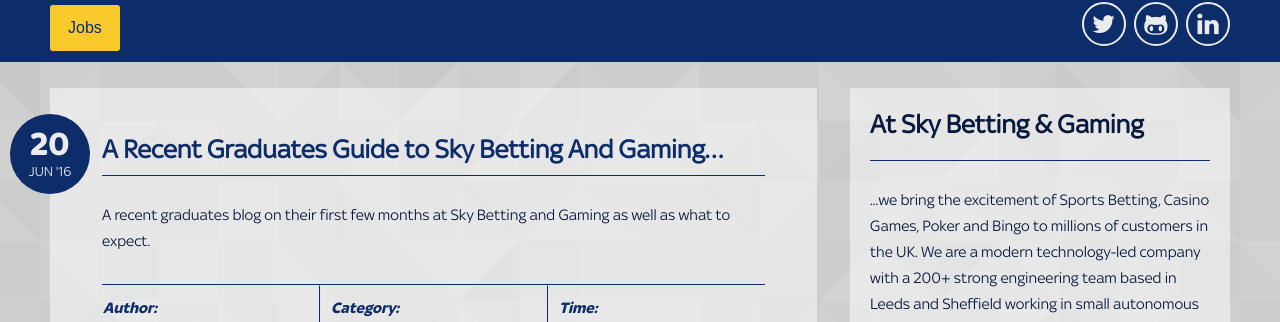
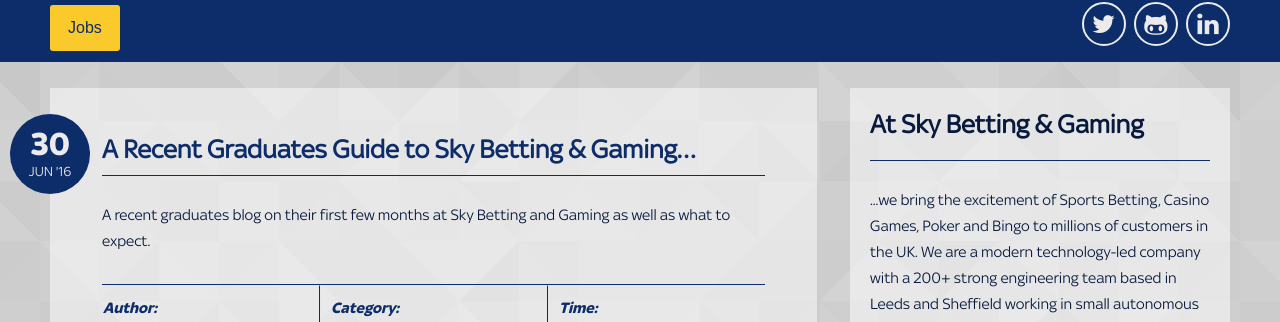
Before and after one commit to skybet/skybet.github.io, a Jekyll site: the page built from index.html, in a window 1280 px wide and 900 px high. Shown: the part 358-680 px from the top of the window. Built offline with Jekyll 4.4.1, drawn with Linux system fonts in a browser that asks for light colours; nearby versions of some CDN libraries; some web fonts are replaced; the list of posts is cut into pages by our own code; comment, search, counter and statistics services are not loaded.

Commit message:
Update 2016-06-20-recent-graduate-at-skybet.md

```diff
--- a/_posts/2016-06-20-recent-graduate-at-skybet.md
+++ b/_posts/2016-06-20-recent-graduate-at-skybet.md
@@ -1,14 +1,13 @@
 ---
 layout:     post
-title:      A Recent Graduates Guide to Sky Betting And Gaming…
-date:       2016-06-20 10:00
+title:      A Recent Graduates Guide to Sky Betting & Gaming…
+date:       2016-06-30 10:00
 summary:    A recent graduates blog on their first few months at Sky Betting and Gaming as well as what to expect.
 category:   Graduates, Data Engineering
 tags:       Leeds, Data, Engineer, Graudate
 author:     marcus_ojerinde_ardalla
 ---
 
-<a name="english"></a>
 _The following blog post is an informal detailing of the first few months at **Sky Betting and Gaming** (SBG) as a Junior Data Engineer. The intention of this post is to give a brief overview of what to expect when you join as a recent graduate as well as life here at **Sky Betting And Gaming**. An earlier blog post of a similar vein can be found
 here_:
 http://engineering.skybettingandgaming.com/2016/03/16/life-after-graduation/
```
